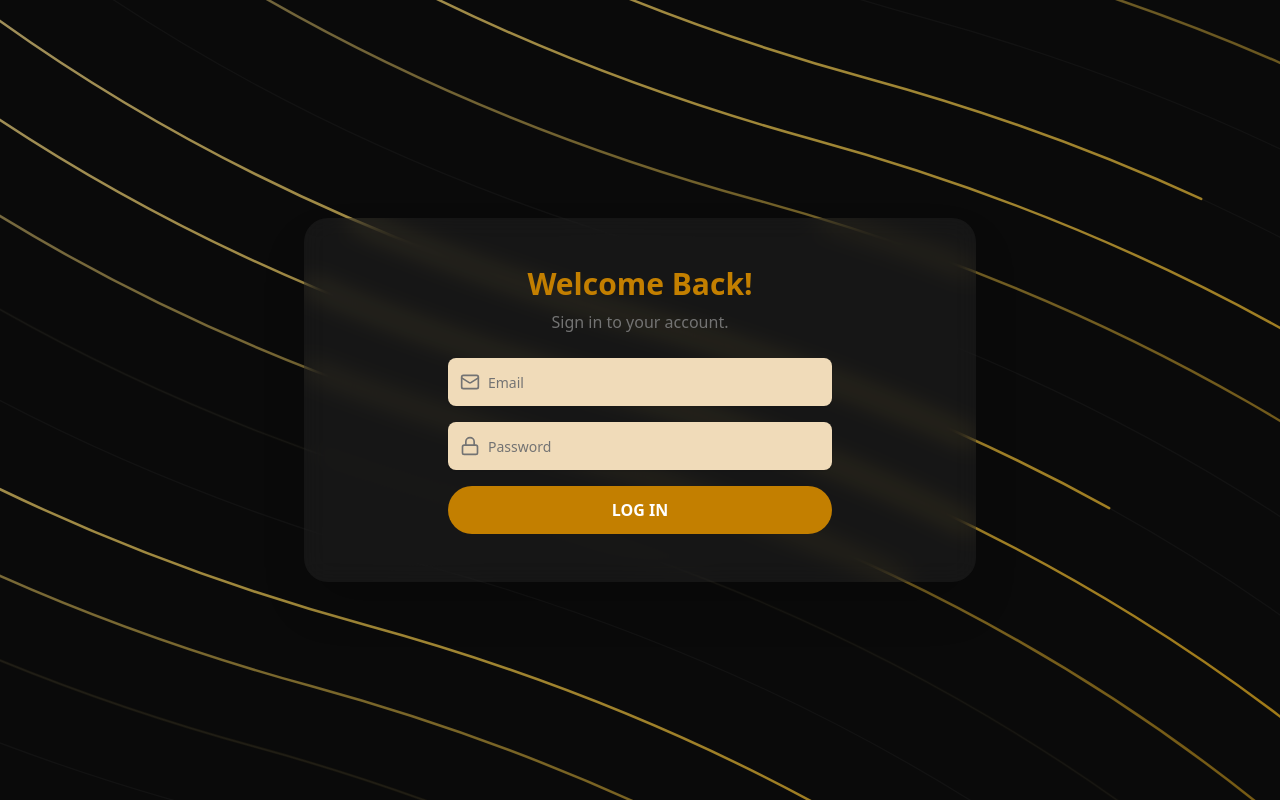
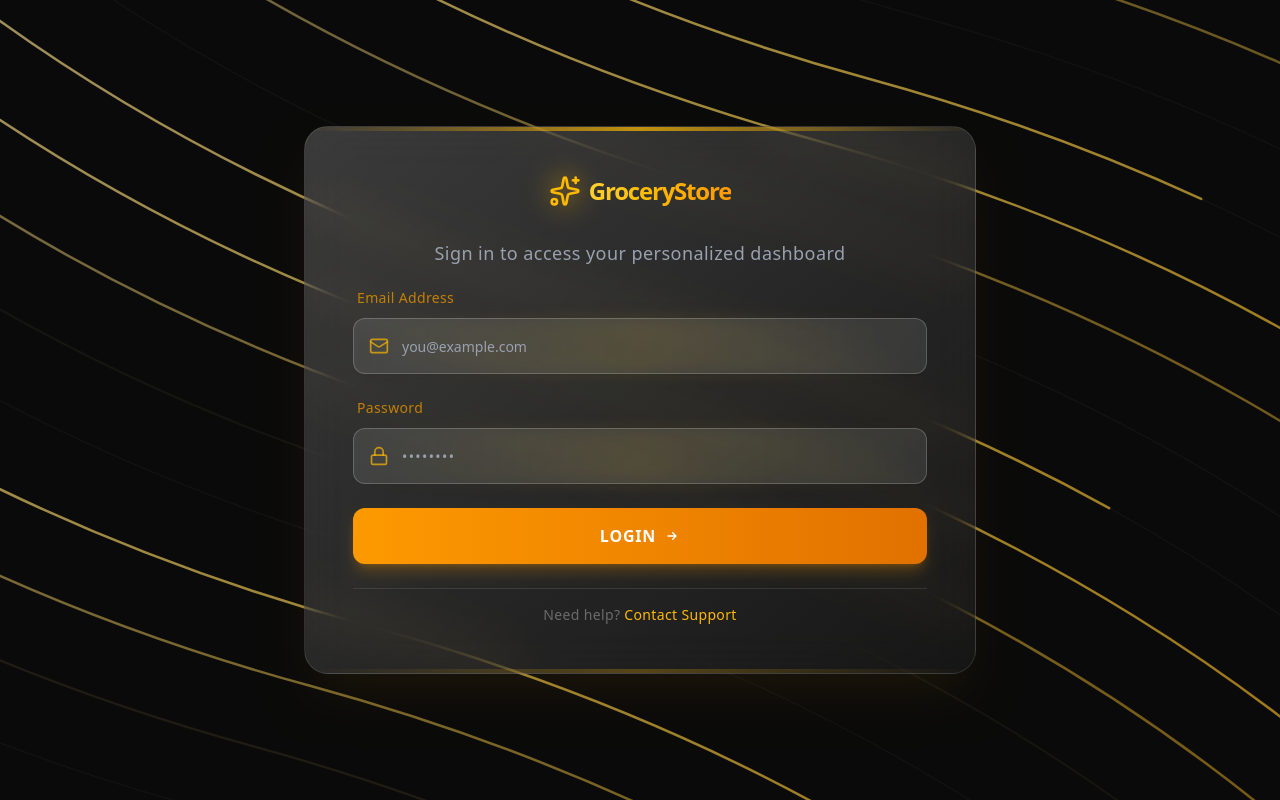
Before and after one commit to clickmaster4285/Grocery-pos, a Next.js app in the folder frontend/: page /Login in a window 1280 px wide. Built offline with nearby package versions, Linux system fonts and the light colour scheme.

Commit message:
made the login page

```diff
--- a/frontend/app/(auth)/Login/page.jsx
+++ b/frontend/app/(auth)/Login/page.jsx
@@ -3,7 +3,7 @@ import { useEffect, useState } from 'react';
 import { useRouter } from 'next/navigation';
 import { toast } from 'sonner';
 import { useAuth } from '@/hooks/useAuth';
-import { Mail, Lock } from 'lucide-react';
+import { Mail, Lock, Sparkles } from 'lucide-react';
 import { Button } from '@/components/ui/button';
 import { Input } from '@/components/ui/input';
 import { Label } from '@/components/ui/label';
@@ -72,7 +72,7 @@ const Login = () => {
 
   if (authLoading || isAuthenticated) {
     return (
-        <Loading/>
+      <Loading />
     );
   }
 
@@ -82,69 +82,121 @@ const Login = () => {
         <BackgroundBeams />
       </div>
 
-      <div className="relative z-10 min-h-screen flex items-center justify-center bg-transparent p-4">
-        {/* Main Container */}
-        <div className="relative w-full max-w-2xl h-auto bg-card/5 backdrop-blur-md rounded-3xl shadow-2xl overflow-hidden p-6 sm:p-12">
-          <div className="w-full max-w-sm mx-auto">
-            <h2 className="text-2xl sm:text-3xl font-bold text-primary mb-2 text-center">
-              Welcome Back!
-            </h2>
-            <p className="text-muted-foreground mb-6 text-sm sm:text-base text-center">
-              Sign in to your account.
+      <div className="relative z-10 min-h-screen flex items-center justify-center bg-transparent p-4 md:p-6">
+        {/* Main Container - Enhanced Design */}
+        <div className="relative w-full max-w-2xl h-auto bg-linear-to-br from-card/20 to-card/5 backdrop-blur-xl border border-white/10 rounded-3xl shadow-2xl shadow-primary/10 overflow-hidden p-8 md:p-12">
+
+          {/* Decorative top accent */}
+          <div className="absolute top-0 left-0 right-0 h-1 bg-linear-to-r from-transparent via-amber-400 to-transparent opacity-70" />
+
+          {/* Logo/Brand area */}
+          <div className="flex flex-col items-center mb-4">
+            <div className="flex items-center gap-2 mb-4">
+              <div className="relative">
+                <Sparkles className="w-8 h-8 text-amber-400" />
+                <div className="absolute -inset-1 bg-amber-400/20 blur-md rounded-full" />
+              </div>
+              <span className="text-2xl font-bold tracking-tighter bg-linear-to-r from-amber-300 to-amber-500 bg-clip-text text-transparent">
+                GroceryStore
+              </span>
+            </div>
+          </div>
+
+          {/* Header Section */}
+          <div className="text-center mb-5">
+            <p className="text-gray-400 text-base md:text-lg tracking-wide leading-relaxed font-light">
+              Sign in to access your personalized dashboard
             </p>
+          </div>
 
-            <form className="space-y-4" onSubmit={handleLogin}>
-              {/* Email */}
-              <div>
-                <Label htmlFor="signin-identifier" className="sr-only">
-                  Email
+          <form className="space-y-6" onSubmit={handleLogin}>
+            {/* Email Input */}
+            <div className="space-y-2.5">
+              <Label htmlFor="signin-identifier" className="text-sm font-medium tracking-wide text-primary pl-1">
+                Email Address
               </Label>
+              <div className="relative group">
+                <div className="absolute inset-0 bg-linear-to-r from-amber-500/0 via-amber-400/10 to-amber-500/0 rounded-xl blur-sm group-focus-within:blur-md transition-all duration-300" />
                 <div className="relative">
-                  <Mail className="absolute left-3 top-1/2 -translate-y-1/2 w-4 h-4 sm:w-5 sm:h-5 text-muted-foreground" />
+                  <Mail className="absolute left-4 top-1/2 -translate-y-1/2 w-5 h-5 text-amber-400/70" />
                   <Input
                     id="signin-identifier"
                     type="email"
-                    placeholder="Email"
-                    className="pl-10 h-11 sm:h-12 bg-secondary border-0 rounded-lg text-sm sm:text-base"
+                    placeholder="you@example.com"
+                    className="pl-12 h-14 bg-card/10 border border-white/20 rounded-xl text-base placeholder:text-gray-400 focus:border-amber-400/50 focus:ring-2 focus:ring-amber-400/20 transition-all duration-300"
                     value={signinIdentifier}
                     onChange={(e) => setSigninIdentifier(e.target.value)}
                     required
                   />
                 </div>
               </div>
+            </div>
 
-              {/* Password */}
-              <div>
-                <Label htmlFor="signin-password" className="sr-only">
+            {/* Password Input */}
+            <div className="space-y-2.5">
+              <Label htmlFor="signin-password" className="text-sm font-medium tracking-wide text-primary pl-1">
                 Password
               </Label>
+              <div className="relative group">
+                <div className="absolute inset-0 bg-linear-to-r from-amber-500/0 via-amber-400/10 to-amber-500/0 rounded-xl blur-sm group-focus-within:blur-md transition-all duration-300" />
                 <div className="relative">
-                  <Lock className="absolute left-3 top-1/2 -translate-y-1/2 w-4 h-4 sm:w-5 sm:h-5 text-muted-foreground" />
+                  <Lock className="absolute left-4 top-1/2 -translate-y-1/2 w-5 h-5 text-amber-400/70" />
                   <Input
                     id="signin-password"
                     type="password"
-                    placeholder="Password"
-                    className="pl-10 h-11 sm:h-12 bg-secondary border-0 rounded-lg text-sm sm:text-base"
+                    placeholder="••••••••"
+                    className="pl-12 h-14 bg-card/10 border border-white/20 rounded-xl text-base placeholder:text-gray-400  focus:border-amber-400/50 focus:ring-2 focus:ring-amber-400/20 tracking-widest transition-all duration-300"
                     value={signinPassword}
                     onChange={(e) => setSigninPassword(e.target.value)}
                     required
                   />
                 </div>
               </div>
+            </div>
 
+            {/* Error Message */}
             {loginError && (
-                <p className="text-sm text-red-500 text-center">{loginError}</p>
+              <div className="p-3 bg-red-500/10 border border-red-500/20 rounded-xl">
+                <p className="text-sm text-red-400 text-center font-medium tracking-wide">
+                  {loginError}
+                </p>
+              </div>
             )}
 
+            {/* Login Button */}
             <Button
               type="submit"
-                disabled={loginMutation.isPending} // Use isPending for mutations
-                className="w-full h-11 sm:h-12 rounded-full bg-primary hover:bg-primary/90 text-card font-semibold text-sm sm:text-base"
+              disabled={loginMutation.isPending}
+              className="w-full h-14 rounded-xl bg-linear-to-r from-amber-500 to-amber-600 hover:from-amber-600 hover:to-amber-700 text-white font-semibold text-base tracking-wider shadow-lg shadow-amber-500/25 hover:shadow-amber-500/40 transition-all duration-300 transform hover:-translate-y-0.5 active:translate-y-0 disabled:opacity-50 disabled:cursor-not-allowed group"
             >
-                {loginMutation.isPending ? 'Signing In...' : 'LOG IN'}
+              {loginMutation.isPending ? (
+                <span className="flex items-center gap-2">
+                  <div className="w-5 h-5 border-2 border-white/30 border-t-white rounded-full animate-spin" />
+                  Authenticating...
+                </span>
+              ) : (
+                <span className="flex items-center gap-2">
+                  LOGIN
+                  <svg className="w-4 h-4 group-hover:translate-x-1 transition-transform" fill="none" stroke="currentColor" viewBox="0 0 24 24">
+                    <path strokeLinecap="round" strokeLinejoin="round" strokeWidth={2} d="M13 7l5 5m0 0l-5 5m5-5H6" />
+                  </svg>
+                </span>
+              )}
             </Button>
+
+            {/* Help Text */}
+            <div className="pt-4 border-t border-white/10">
+              <p className="text-center text-sm text-muted-foreground/90 tracking-wide">
+                Need help?{' '}
+                <a href="#" className="text-amber-400 hover:text-amber-300 font-medium transition-colors">
+                  Contact Support
+                </a>
+              </p>
+            </div>
           </form>
-          </div>
+
+          {/* Decorative bottom accent */}
+          <div className="absolute bottom-0 left-0 right-0 h-1 bg-linear-to-r from-transparent via-amber-400/50 to-transparent opacity-50" />
         </div>
       </div>
     </>
```
Lines whose indentation alone changed are shown as unchanged.
